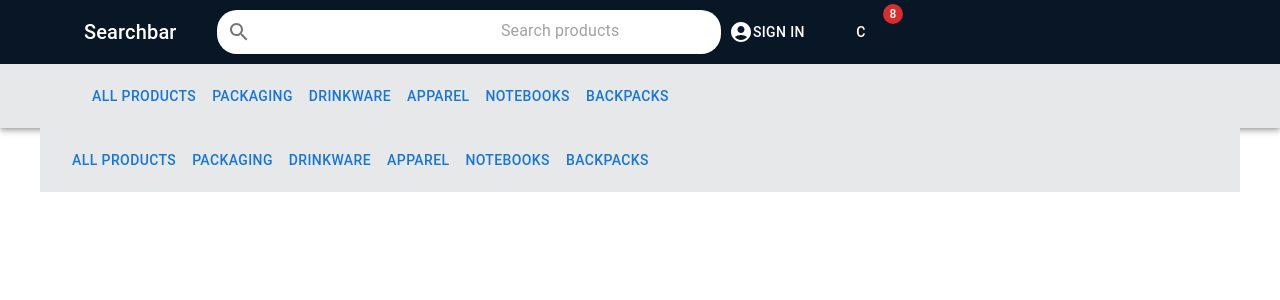
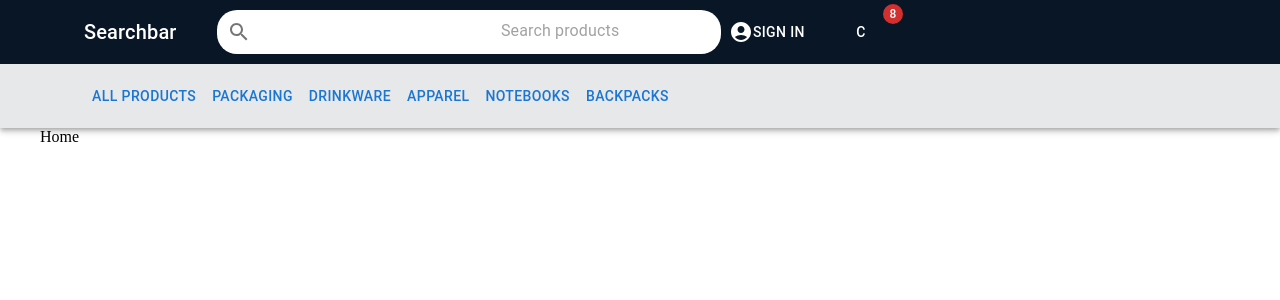
Before and after one commit to BarberoPablo/ReactChallenge, a React (Vite) app: page / in a window 1280 px wide. Shown: the top 300 px of the page. Built offline with nearby package versions, Linux system fonts and the light colour scheme.

Commit message:
Fix home rendering menu-bar

```diff
--- a/src/App.tsx
+++ b/src/App.tsx
@@ -20,7 +20,7 @@ function App() {
         <Routes>
           <Route path="/" element={<Home />} />
           {/* SACAR ESTA RUTA */}
-          <Route path="/cart" element={<Cart items={3} />} />
+          <Route path="/cart" element={<Cart />} />
         </Routes>
       </Container>
     </>
--- a/src/components/Home.tsx
+++ b/src/components/Home.tsx
@@ -1,26 +1,6 @@
 import React, { useState } from "react";
-import { AppBar, Toolbar, Typography, Button } from "@mui/material";
+import { Box } from "@mui/material";
 
 export const Home = () => {
-  const [menu, setMenu] = useState([
-    "All products",
-    "Packaging",
-    "Drinkware",
-    "Apparel",
-    "Notebooks",
-    "Backpacks",
-  ]);
-
-  return (
-    <Toolbar sx={{ backgroundColor: "#E6E8E9" }}>
-      <Typography variant="h6" component="div" sx={{}}>
-        {menu.length &&
-          menu.map((section) => (
-            <Button key={section} className="menu-button">
-              {section}
-            </Button>
-          ))}
-      </Typography>
-    </Toolbar>
-  );
+  return <Box>Home </Box>;
 };
```
